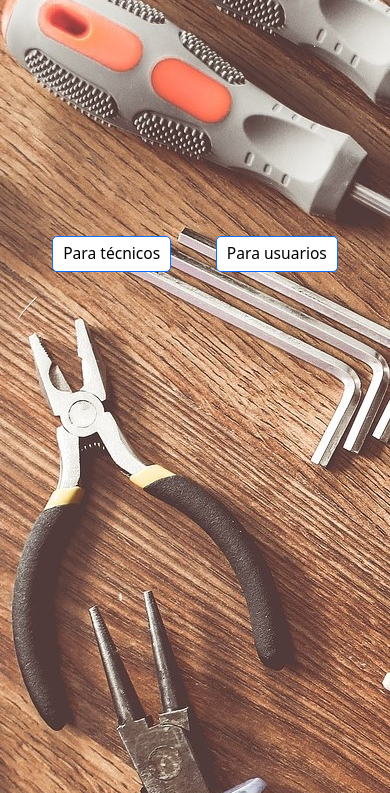
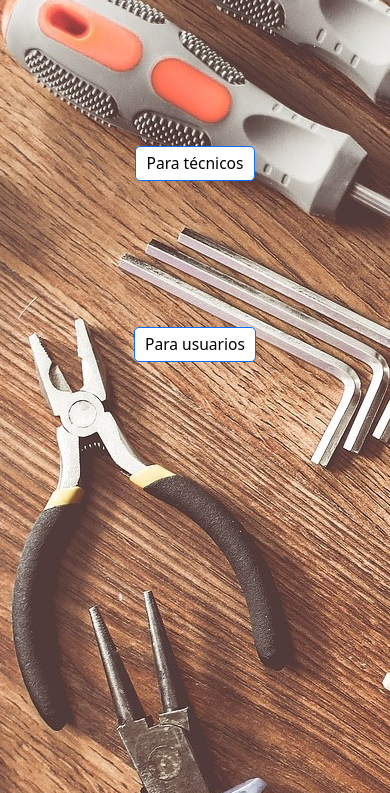
Before and after one commit to MauricioBuda/manualesProseMauri, a plain HTML site: page index.html in a window 390 px wide. Shown: the part 51-844 px from the top of the page. Drawn offline with nearby package versions, Linux system fonts and the light colour scheme.

```diff
--- a/css/styless.css
+++ b/css/styless.css
@@ -40,7 +40,12 @@
   flex-direction: row;
   width:100vw;
   height:60vh;
+}
 
+@media screen and (max-width: 728px) {
+  .section_index{
+    flex-direction: column;
+  }
 }
 
 .index_h1{
```
